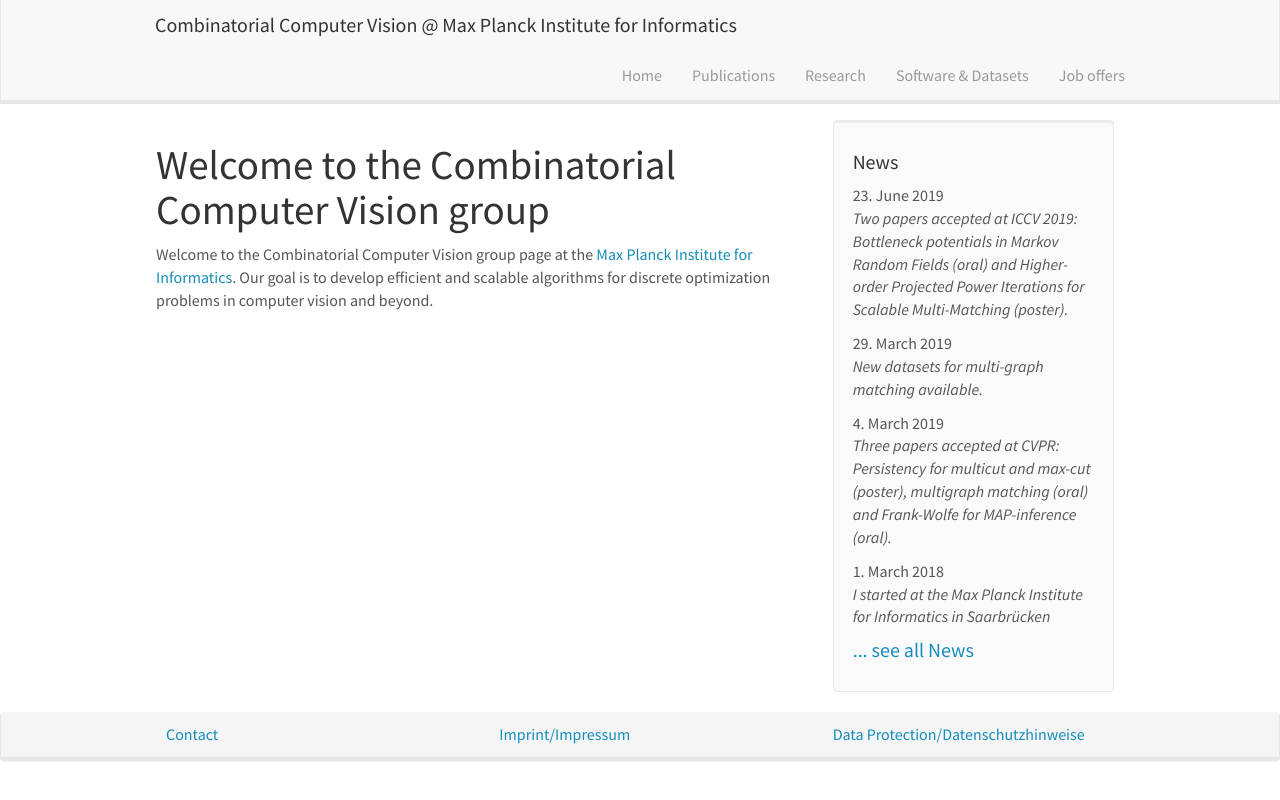
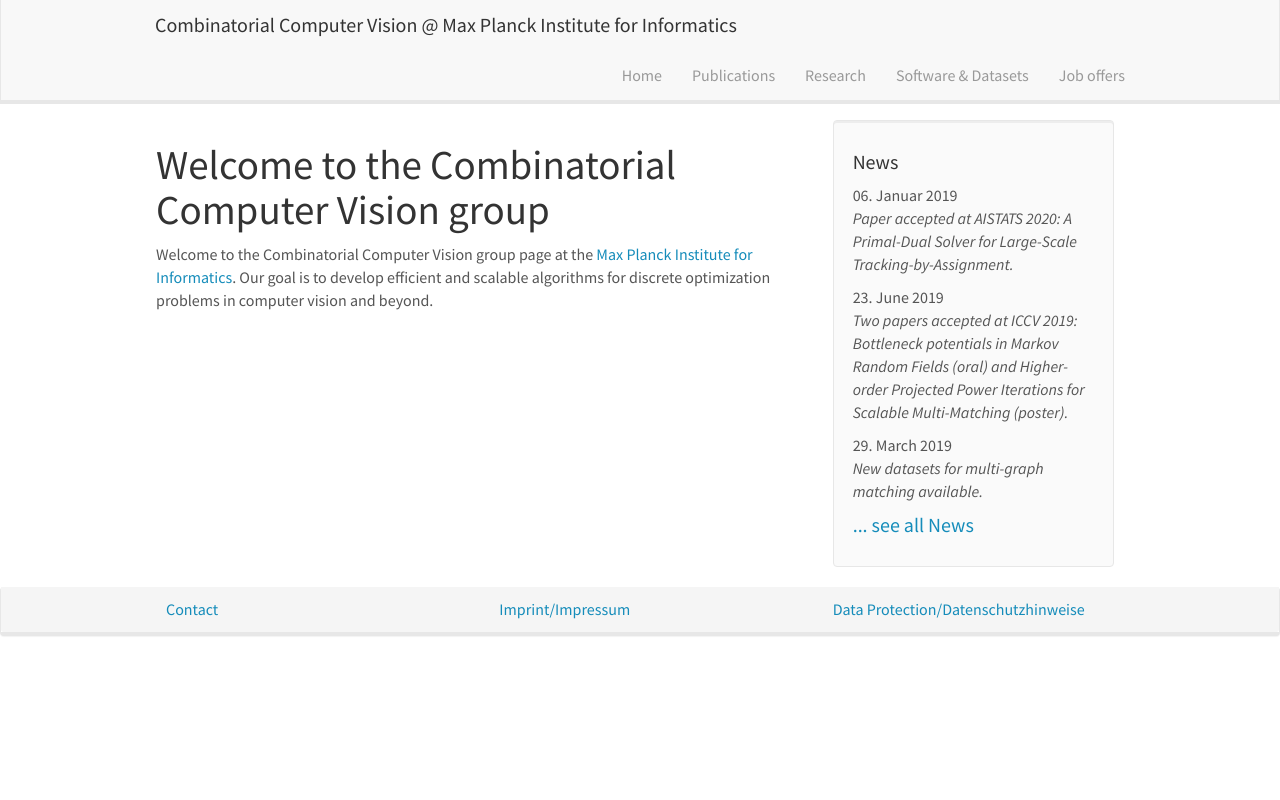
Before and after one commit to pawelswoboda/pawelswoboda.github.io, a Jekyll site: the page built from _pages/home.md, in a window 1280 px wide. Shown: the top 800 px of the page. Built offline with Jekyll 4.4.1, drawn with Linux system fonts in a browser that asks for light colours; nearby versions of some CDN libraries.

Commit message:
Aistats 2020 publication news.

```diff
--- a/_data/news.yml
+++ b/_data/news.yml
@@ -1,11 +1,14 @@
+- date: 06. Januar 2019
+  headline: "Paper accepted at AISTATS 2020: A Primal-Dual Solver for Large-Scale Tracking-by-Assignment."
+
 - date: 23. June 2019
   headline: "Two papers accepted at ICCV 2019: Bottleneck potentials in Markov Random Fields (oral) and Higher-order Projected Power Iterations for Scalable Multi-Matching (poster)."
 
 - date: 29. March 2019
   headline: "New  datasets for multi-graph matching available."
-
-- date: 4. March 2019
-  headline: "Three papers accepted at CVPR: Persistency for multicut and max-cut (poster), multigraph matching (oral) and Frank-Wolfe for MAP-inference (oral)."
-
-- date: 1. March 2018
-  headline: "I started at the Max Planck Institute for Informatics in Saarbrücken"
+#
+#- date: 4. March 2019
+#  headline: "Three papers accepted at CVPR: Persistency for multicut and max-cut (poster), multigraph matching (oral) and Frank-Wolfe for MAP-inference (oral)."
+#
+#- date: 1. March 2018
+#  headline: "I started at the Max Planck Institute for Informatics in Saarbrücken"
```
